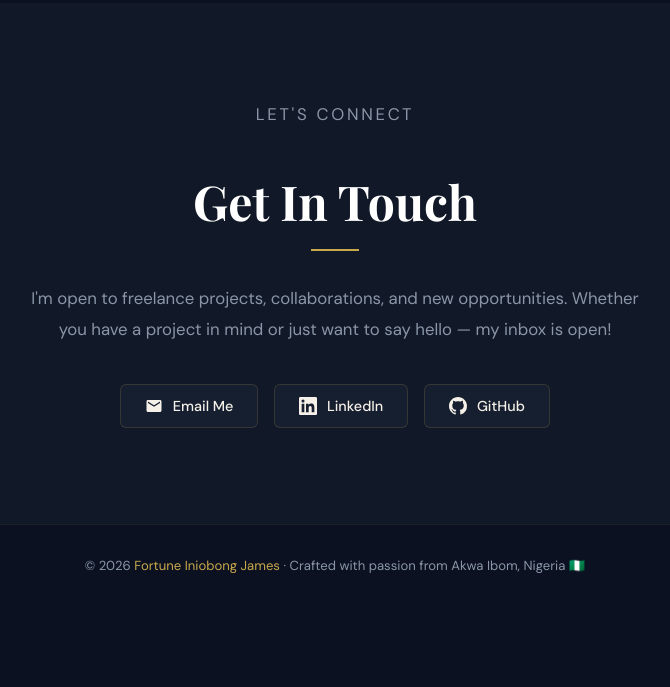
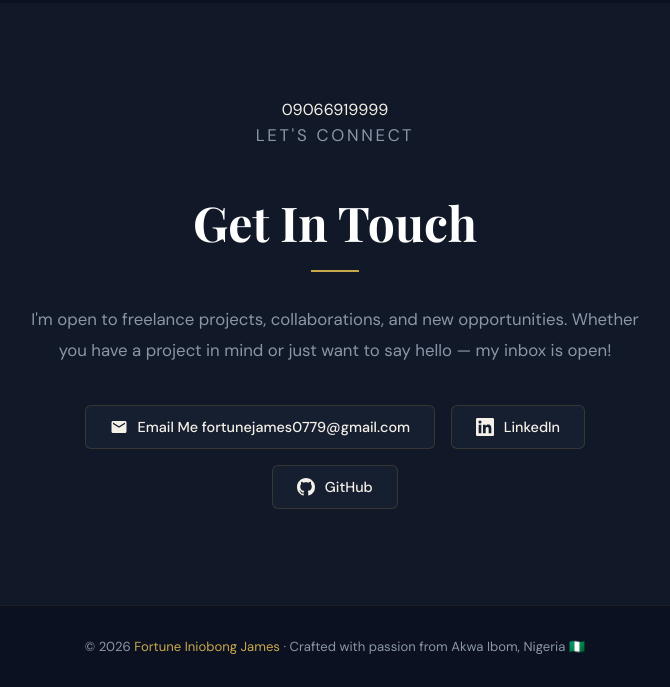
Before and after one commit to fortunejames0779-iniobong/index.html, a plain HTML site: page index.html in a window 1280 px wide. Shown: the part 3092-3779 px from the top of the page, without its empty margins (305-975 px from the left). Before the commit the page ends 3698 px from the top, so only its background shows below. Drawn offline with nearby package versions, Linux system fonts and the light colour scheme.

Commit message:
Change email address in contact section
Updated email contact information in the contact section.

```diff
--- a/index.html
+++ b/index.html
@@ -414,7 +414,7 @@
 </section>
 
 <!-- CONTACT -->
-<section id="contact">
+<section id="contact"> 09066919999
   <div class="contact-inner">
     <p class="section-label">Let's Connect</p>
     <h2 class="section-title">Get In Touch</h2>
@@ -423,7 +423,7 @@
     <div class="contact-links">
       <a href="mailto:fortune@example.com" class="contact-link">
         <svg viewBox="0 0 24 24"><path d="M20 4H4c-1.1 0-2 .9-2 2v12c0 1.1.9 2 2 2h16c1.1 0 2-.9 2-2V6c0-1.1-.9-2-2-2zm0 4l-8 5-8-5V6l8 5 8-5v2z"/></svg>
-        Email Me
+        Email Me fortunejames0779@gmail.com
       </a>
       <a href="#" class="contact-link">
         <svg viewBox="0 0 24 24"><path d="M20.447 20.452h-3.554v-5.569c0-1.328-.027-3.037-1.852-3.037-1.853 0-2.136 1.445-2.136 2.939v5.667H9.351V9h3.414v1.561h.046c.477-.9 1.637-1.85 3.37-1.85 3.601 0 4.267 2.37 4.267 5.455v6.286zM5.337 7.433a2.062 2.062 0 0 1-2.063-2.065 2.064 2.064 0 1 1 2.063 2.065zm1.782 13.019H3.555V9h3.564v11.452zM22.225 0H1.771C.792 0 0 .774 0 1.729v20.542C0 23.227.792 24 1.771 24h20.451C23.2 24 24 23.227 24 22.271V1.729C24 .774 23.2 0 22.222 0h.003z"/></svg>
```
